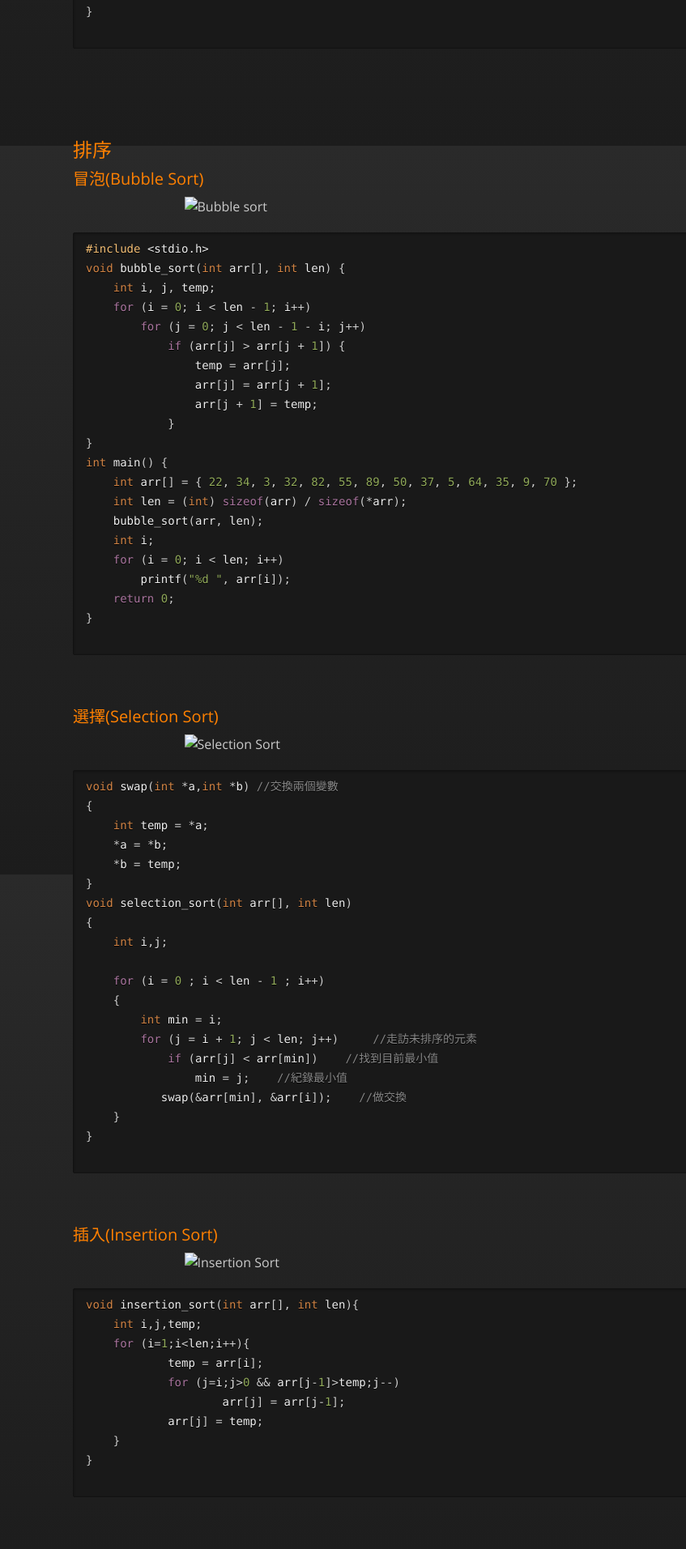
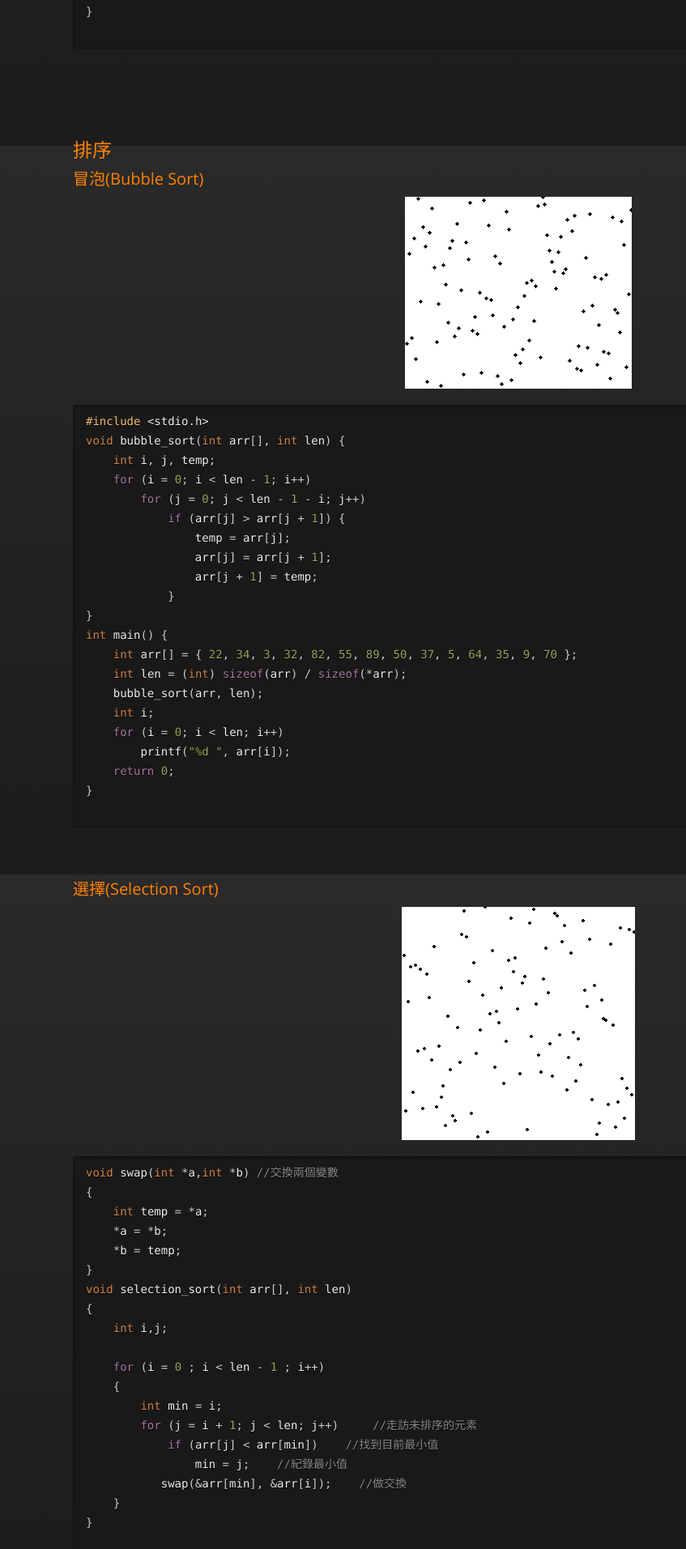
Before and after one commit to kexinerchen/kexinerchen.github.io, a Jekyll site: the page built from _posts/2020-04-11-c_programing_language05.md, in a window 1280 px wide. Shown: the part 1620-3533 px from the top of the page at 81% size, without its empty margins (0-847 px from the left). Built offline with Jekyll 4.4.1, drawn with Linux system fonts in a browser that asks for light colours.

Commit message:
Update 2020-04-11-c_programing_language05.md

````diff
--- a/_posts/2020-04-11-c_programing_language05.md
+++ b/_posts/2020-04-11-c_programing_language05.md
@@ -69,7 +69,7 @@ int  main()
 ## 排序
 
 ### 冒泡(Bubble Sort)
-![Bubble sort](./assets/Bubble_sort_animation.gif)
+![Bubble sort](https://raw.githubusercontent.com/kexinerchen/kexinerchen.github.io/master/_posts/assets/Bubble_sort_animation.gif)
 ```c
 #include <stdio.h>
 void bubble_sort(int arr[], int len) {
@@ -97,7 +97,7 @@ int main() {
 <br>
 
 ### 選擇(Selection Sort)
-![Selection Sort](./assets/Selection_sort_animation.gif)
+![Selection Sort](https://raw.githubusercontent.com/kexinerchen/kexinerchen.github.io/master/_posts/assets/Selection_sort_animation.gif)
 ```c
 void swap(int *a,int *b) //交換兩個變數
 {
@@ -124,7 +124,7 @@ void selection_sort(int arr[], int len)
 <br>
 
 ### 插入(Insertion Sort)
-![Insertion Sort](./assets/Insertion_sort_animation.gif)
+![Insertion Sort](https://raw.githubusercontent.com/kexinerchen/kexinerchen.github.io/master/_posts/assets/Insertion_sort_animation.gif)
 ```c
 void insertion_sort(int arr[], int len){
     int i,j,temp;
@@ -141,7 +141,7 @@ void insertion_sort(int arr[], int len){
 <br>
 
 ### 希爾排序
-![希爾](./assets/Sorting_shellsort_anim.gif)
+![希爾](https://raw.githubusercontent.com/kexinerchen/kexinerchen.github.io/master/_posts/assets/Sorting_shellsort_anim.gif)
 ```c
 void shell_sort(int arr[], int len) {
     int gap, i, j;
@@ -160,7 +160,7 @@ void shell_sort(int arr[], int len) {
 <br>
 
 ### 歸併
-![歸併](./assets/Merge_sort_animation2.gif)
+![歸併](https://raw.githubusercontent.com/kexinerchen/kexinerchen.github.io/master/_posts/assets/Merge_sort_animation2.gif)
 
 迭代法
 ```c
@@ -230,7 +230,7 @@ void merge_sort(int arr[], const int len) {
 
 <br>
 
-![歸併](./assets/Sorting_quicksort_anim.gif)
+![歸併](https://raw.githubusercontent.com/kexinerchen/kexinerchen.github.io/master/_posts/assets/Sorting_quicksort_anim.gif)
 
 迭代法
 ```c
````
